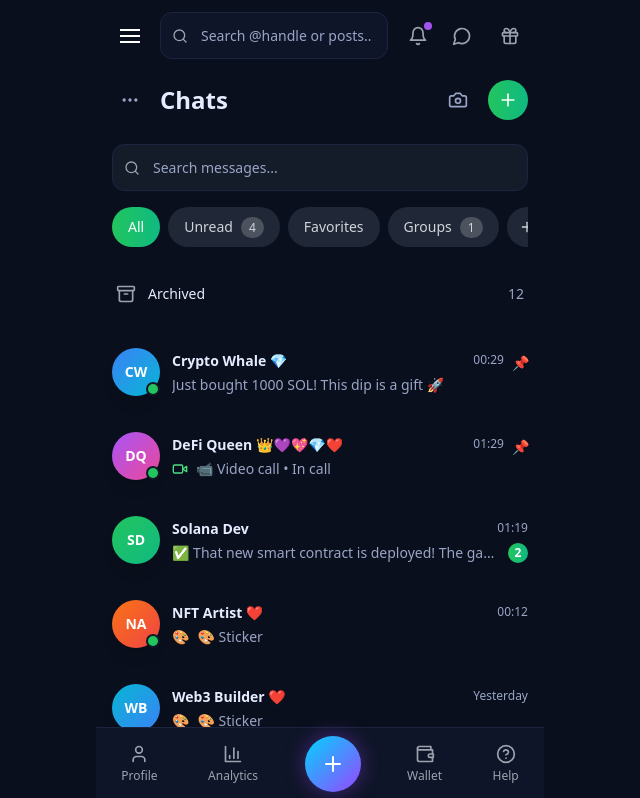
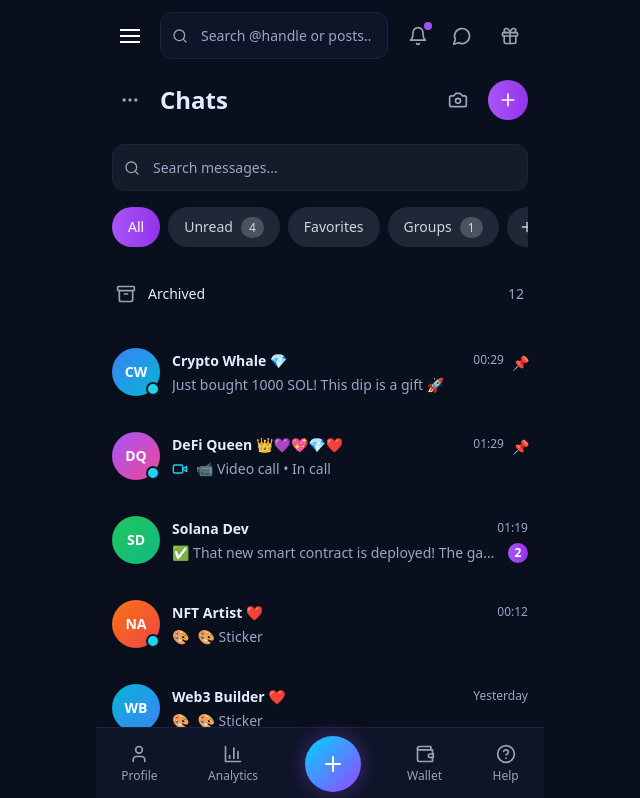
Before and after one commit to truckdriver-dev/wegramsep19, a React (Vite) app: page /messages in a window 1280 px wide. Shown: the top 798 px of the page, without its empty margins (320-960 px from the left). Built offline with nearby package versions, Linux system fonts and the light colour scheme; no server answers.

Commit message:
Updated Messages.tsx

```diff
--- a/src/pages/Messages.tsx
+++ b/src/pages/Messages.tsx
@@ -181,7 +181,7 @@ export const Messages: React.FC = () => {
             <button className="p-2 hover:bg-gray-700 rounded-lg transition-colors">
               <Camera className="w-5 h-5 text-secondary" />
             </button>
-            <button className="w-10 h-10 rounded-full bg-gradient-to-r from-green-500 to-emerald-500 flex items-center justify-center hover:scale-105 transition-transform">
+            <button className="w-10 h-10 rounded-full bg-gradient-to-r from-purple-500 to-purple-600 flex items-center justify-center hover:scale-105 transition-transform">
               <Plus className="w-5 h-5 text-white" />
             </button>
           </div>
@@ -205,7 +205,7 @@ export const Messages: React.FC = () => {
               onClick={() => setActiveFilter(filter.id as any)}
               className={`px-4 py-2 rounded-full text-sm font-medium transition-colors whitespace-nowrap flex-shrink-0 min-w-fit ${
                 activeFilter === filter.id
-                  ? 'bg-gradient-to-r from-green-500 to-emerald-500 text-white'
+                  ? 'bg-gradient-to-r from-purple-500 to-purple-600 text-white'
                   : 'bg-gray-700 bg-opacity-50 text-gray-300 hover:bg-gray-600'
               }`}
             >
@@ -245,7 +245,7 @@ export const Messages: React.FC = () => {
                 {message.avatar}
               </div>
               {message.isOnline && (
-                <div className="absolute bottom-0 right-0 w-3.5 h-3.5 bg-green-500 rounded-full border-2 border-gray-900"></div>
+                <div className="absolute bottom-0 right-0 w-3.5 h-3.5 bg-cyan-400 rounded-full border-2 border-gray-900"></div>
               )}
             </div>
 
@@ -263,7 +263,7 @@ export const Messages: React.FC = () => {
               <div className="flex items-center justify-between">
                 <div className="flex items-center gap-2 flex-1 min-w-0">
                   {message.hasVideo && (
-                    <Video className="w-4 h-4 text-green-400 flex-shrink-0" />
+                    <Video className="w-4 h-4 text-cyan-400 flex-shrink-0" />
                   )}
                   {message.hasSticker && (
                     <span className="text-sm flex-shrink-0">🎨</span>
@@ -276,7 +276,7 @@ export const Messages: React.FC = () => {
                   </p>
                 </div>
                 {message.unread > 0 && (
-                  <div className="w-5 h-5 bg-gradient-to-r from-green-500 to-emerald-500 rounded-full flex items-center justify-center flex-shrink-0 ml-2">
+                  <div className="w-5 h-5 bg-gradient-to-r from-purple-500 to-purple-600 rounded-full flex items-center justify-center flex-shrink-0 ml-2">
                     <span className="text-white text-xs font-bold">{message.unread}</span>
                   </div>
                 )}
```
